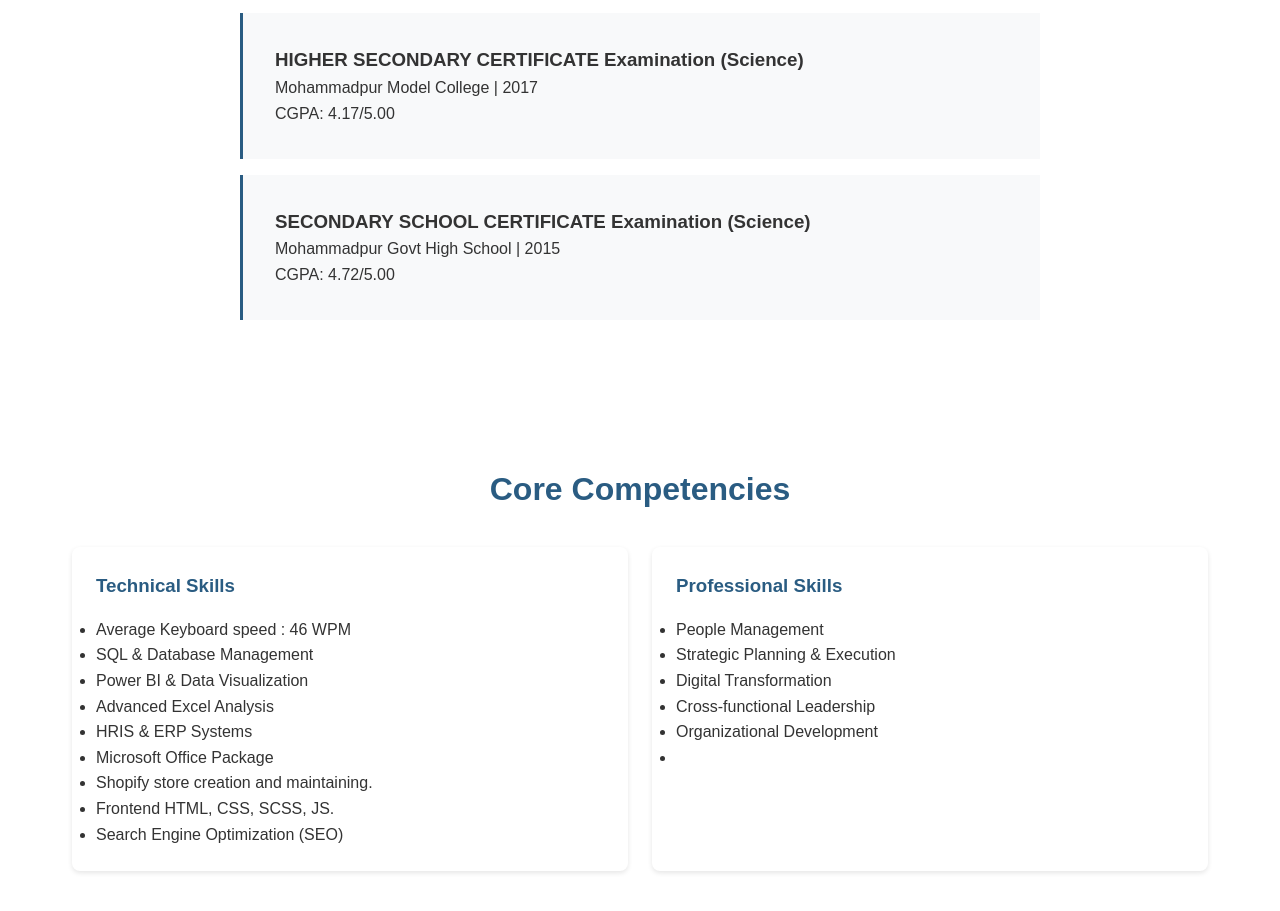
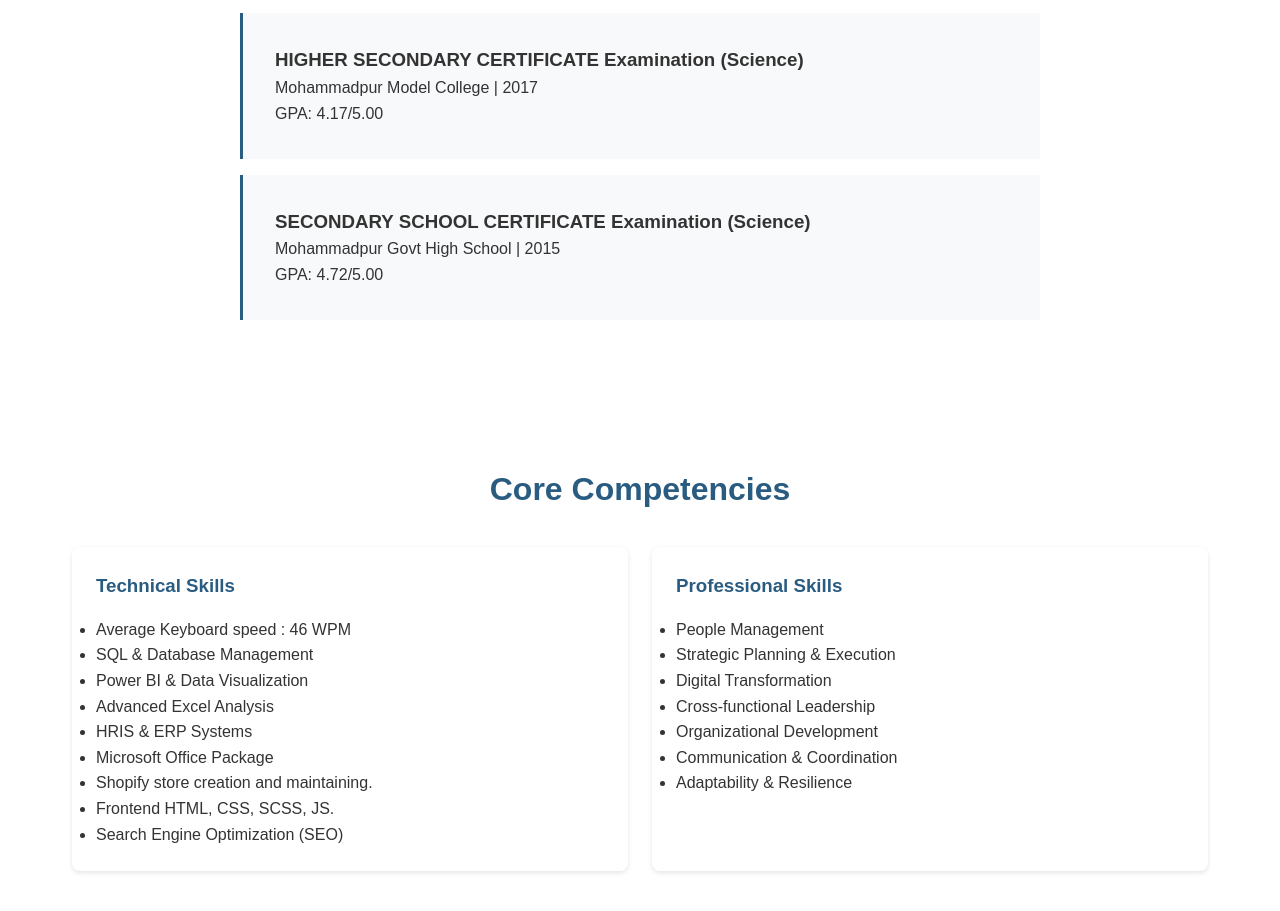
Before and after one commit to noor39/CV, a plain HTML site: page index.html in a window 1280 px wide. Shown: the part 1423-2334 px from the top of the page. Drawn offline with Linux system fonts and the light colour scheme.

Commit message:
Update index.html

```diff
--- a/index.html
+++ b/index.html
@@ -186,12 +186,12 @@
             <div class="timeline-item">
                 <h3>HIGHER SECONDARY CERTIFICATE Examination  (Science)</h3>
                 <p>Mohammadpur Model College | 2017</p>
-                <p>CGPA: 4.17/5.00</p>
+                <p>GPA: 4.17/5.00</p>
             </div>
             <div class="timeline-item">
                 <h3>SECONDARY SCHOOL CERTIFICATE Examination  (Science)</h3>
                 <p>Mohammadpur Govt High School | 2015</p>
-                <p>CGPA: 4.72/5.00</p>
+                <p>GPA: 4.72/5.00</p>
             </div>
         </div>
     </section>
@@ -221,8 +221,8 @@
                     <li>Digital Transformation</li>
                     <li>Cross-functional Leadership</li>
                     <li>Organizational Development</li>
-                    <li></li>
-
+                    <li>Communication & Coordination</li>
+		    <li>Adaptability & Resilience</li>
                 </ul>
             </div>
         </div>
```
